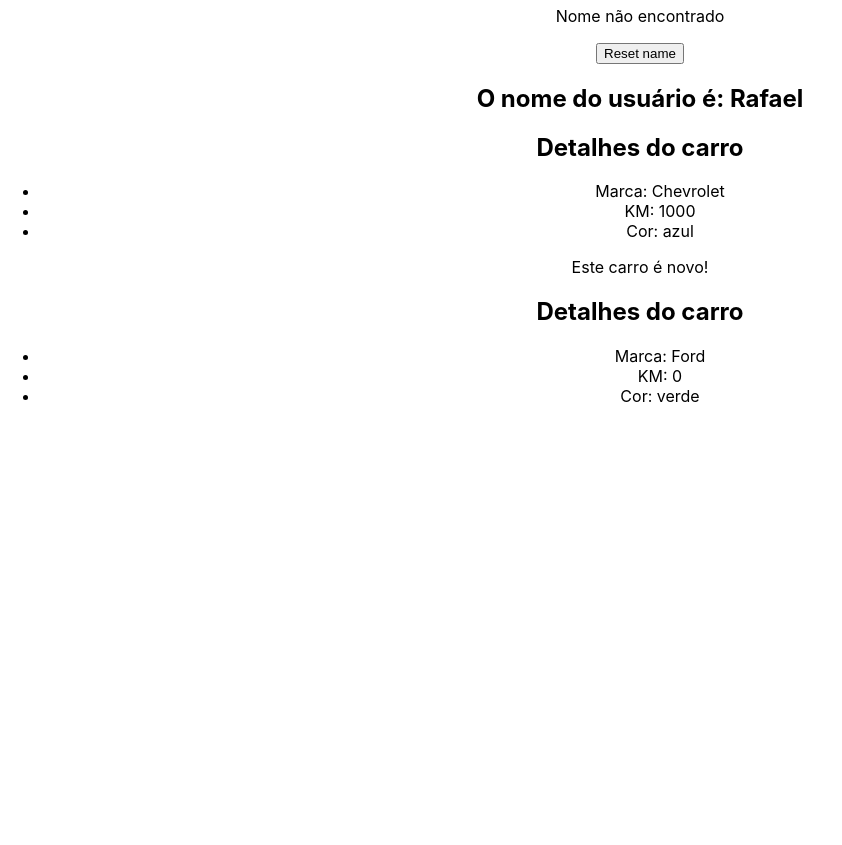
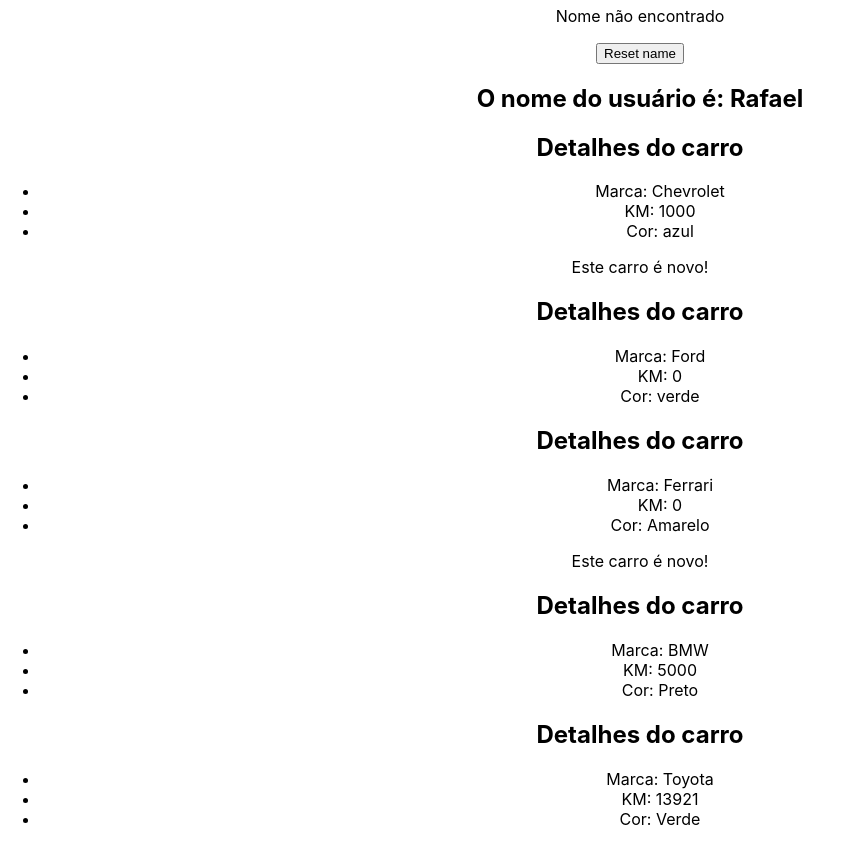
Before and after one commit to ehurafa/react-from-zero-to-mastery, a React (Create React App) app in the folder ARQUIVOS/03_AVANCADO_EM_REACT/avancado/: page / in a window 1280 px wide. Shown: the part 1560-2405 px from the top of the page, without its empty margins (0-842 px from the left). Before the commit the page ends 1982 px from the top, so only its background shows below. Built offline with nearby package versions, Linux system fonts and the light colour scheme.

Commit message:
component list rendering

```diff
--- a/ARQUIVOS/03_AVANCADO_EM_REACT/avancado/src/App.js
+++ b/ARQUIVOS/03_AVANCADO_EM_REACT/avancado/src/App.js
@@ -8,6 +8,13 @@ import ShowUserName from './components/ShowUserName'
 import CarDetails from './components/CarDetails'
 
 function App() {
+
+  const cars = [
+    {id: 1, brand: "Ferrari", color: "Amarelo", newCar: true, km: 0},
+    {id: 2, brand: 'BMW', color: "Preto", newCar: false, km: 5000},
+    {id: 3, brand: 'Toyota', color: "Verde", newCar: false, km: 13921}
+  ]
+
   return (
     <div className="App">
       <h1>Avançado em React</h1>
@@ -32,6 +39,10 @@ function App() {
       <div>
         <CarDetails brand={'Chevrolet'} km={1000} color={'azul'} newCar={true}/>
         <CarDetails brand={'Ford'} km={0} color={'verde'} newCar={false} />
+        {/* loop em array de objetos */}
+        {cars.map((car) => (
+          <CarDetails brand={car.brand} color={car.color} newCar={car.newCar} km={car.km}/>
+        ))}
       </div>
     </div>
   );
```
